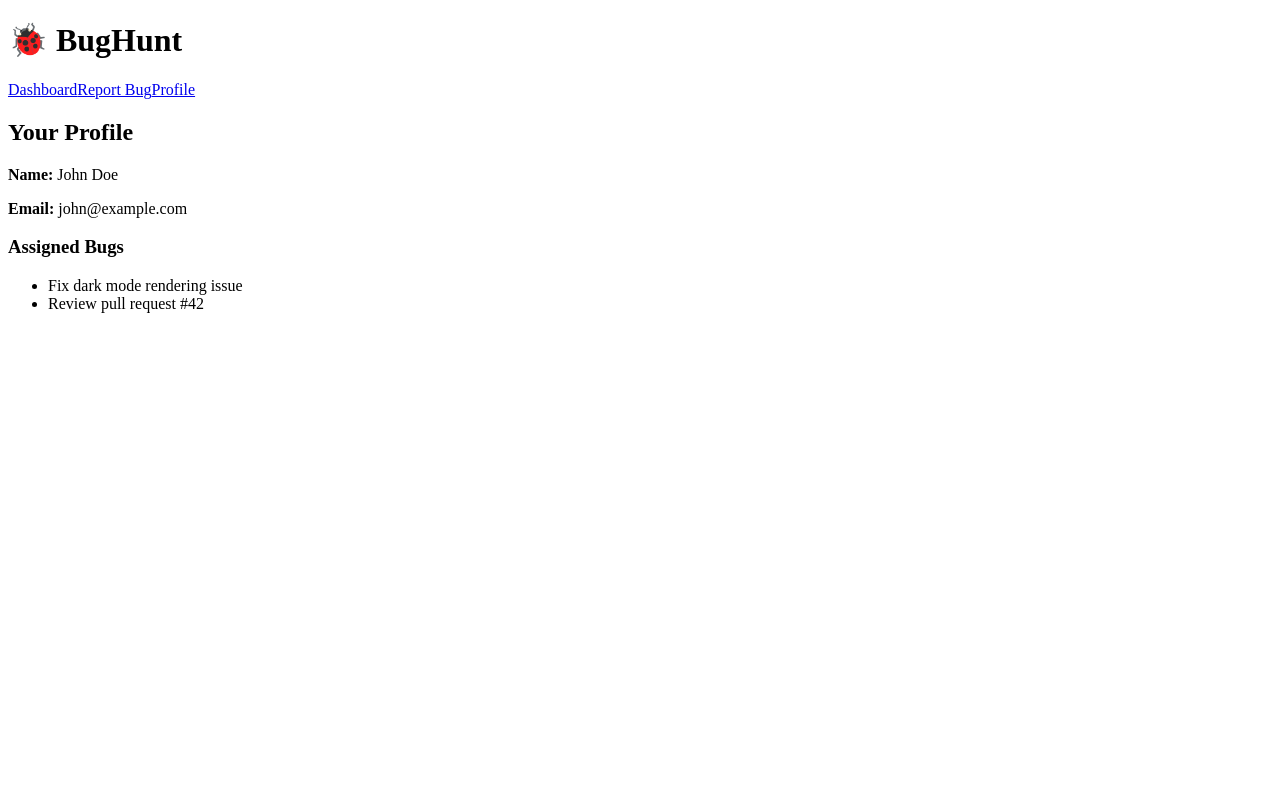
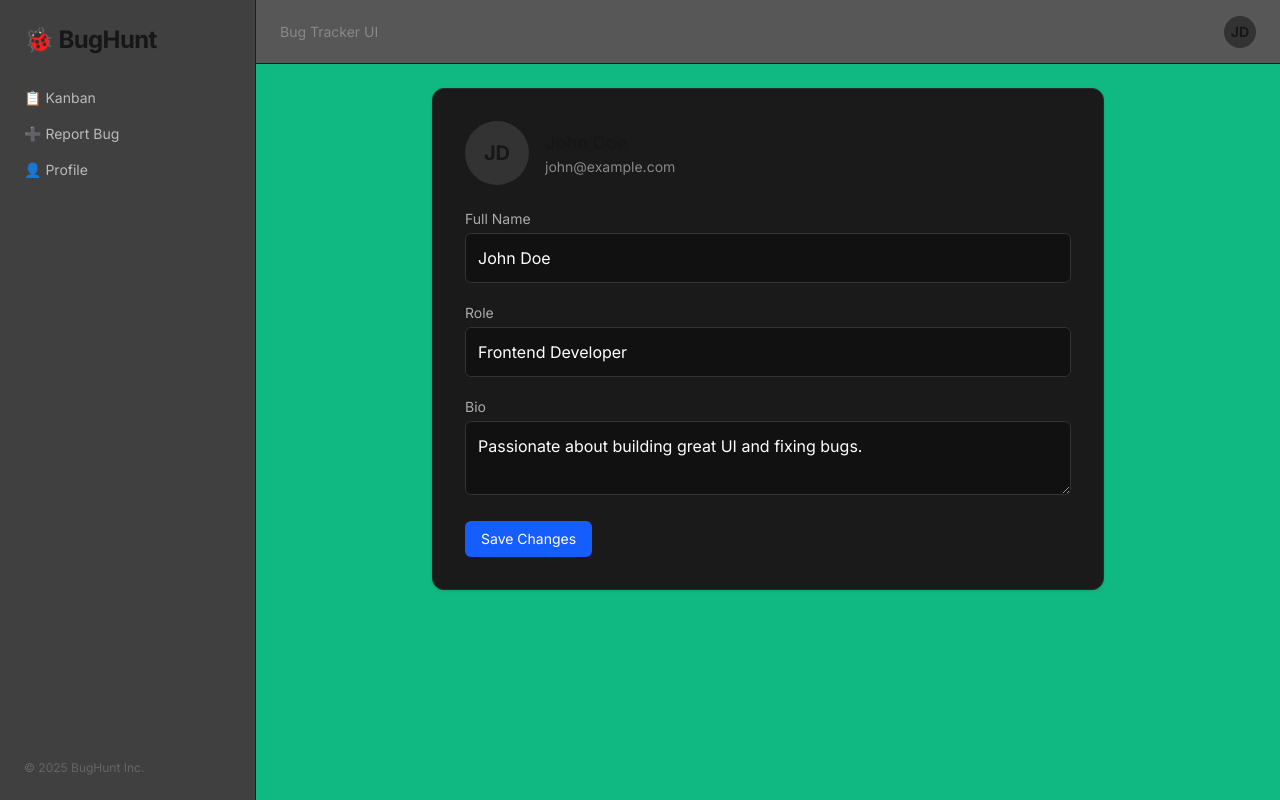
Before and after one commit to hupptechnologies/project-management-tool, a Next.js app: page /dashboard/profile in a window 1280 px wide. Built offline with nearby package versions, Linux system fonts and the light colour scheme.

Commit message:
Update basic sample ui - for kanban/profile/bug pages

```diff
--- a/src/app/dashboard/bugs/[id]/page.tsx
+++ b/src/app/dashboard/bugs/[id]/page.tsx
@@ -1,22 +1,46 @@
-export default function BugDetailPage() {
+export default function BugDetailPage({ params }: { params: { id: string } }) {
 	return (
-		<div className="max-w-2xl mx-auto space-y-4">
-			<h2 className="text-2xl font-bold">Bug Title</h2>
-			<p>
-				<strong>Status:</strong> In Progress
-			</p>
-			<p>
-				<strong>Severity:</strong> High
-			</p>
-			<p>
-				<strong>Assigned To:</strong> Alice
-			</p>
+		<div className="max-w-3xl mx-auto p-6 bg-[#1a1a1b] border border-[#2a2a2b] rounded-xl shadow-md space-y-6">
+			{/* Title */}
+			<h2 className="text-2xl font-bold text-white tracking-tight">
+				🐞 Bug: Login Crash #{params.id}
+			</h2>
+
+			{/* Meta Info */}
+			<div className="grid grid-cols-1 sm:grid-cols-3 gap-4 text-sm text-[#ccc]">
+				<div>
+					<span className="block text-[#888]">Status</span>
+					<span className="font-medium text-yellow-400">In Progress</span>
+				</div>
+				<div>
+					<span className="block text-[#888]">Severity</span>
+					<span className="font-medium text-red-500">High</span>
+				</div>
+				<div>
+					<span className="block text-[#888]">Assigned To</span>
+					<span className="font-medium text-white">Alice</span>
+				</div>
+			</div>
+
+			{/* Steps to Reproduce */}
 			<div>
-				<h3 className="text-lg font-semibold">Steps to Reproduce</h3>
-				<p>
-					1. Click the login button
-					<br />
-					2. Observe crash
+				<h3 className="text-lg font-semibold mb-2 text-white">
+					Steps to Reproduce
+				</h3>
+				<ol className="list-decimal list-inside space-y-1 text-sm text-[#ccc]">
+					<li>Click the login button</li>
+					<li>Observe crash on redirect</li>
+				</ol>
+			</div>
+
+			{/* (Optional) Description or Comments */}
+			<div>
+				<h3 className="text-lg font-semibold mb-2 text-white">
+					📝 Description
+				</h3>
+				<p className="text-sm text-[#ccc]">
+					This bug causes the app to crash upon attempting to log in due to a
+					missing `authToken`. It seems related to recent middleware changes.
 				</p>
 			</div>
 		</div>
--- a/src/app/dashboard/bugs/new/page.tsx
+++ b/src/app/dashboard/bugs/new/page.tsx
@@ -1,29 +1,26 @@
 export default function NewBugPage() {
 	return (
-		<div className="max-w-xl mx-auto">
-			<h2 className="text-2xl font-semibold mb-4">Report a New Bug</h2>
-			<form className="space-y-4">
+		<div className="max-w-2xl mx-auto bg-[#1a1a1b] p-8 rounded-xl border border-[#2a2a2b] shadow">
+			<h2 className="text-xl font-bold mb-6">🐞 Report a New Bug</h2>
+			<form className="space-y-5">
 				<input
 					type="text"
-					placeholder="Title"
-					className="w-full border p-2 rounded"
+					placeholder="Bug Title"
+					className="w-full bg-[#111] p-3 text-white border border-[#333] rounded-md"
 				/>
 				<textarea
 					placeholder="Steps to reproduce"
-					className="w-full border p-2 rounded h-32"
+					className="w-full h-32 bg-[#111] text-white p-3 border border-[#333] rounded-md"
 				/>
-				<select className="w-full border p-2 rounded">
+				<select className="w-full bg-[#111] text-white p-3 border border-[#333] rounded-md">
 					<option>Severity</option>
 					<option>Low</option>
 					<option>Medium</option>
 					<option>High</option>
 				</select>
-				<input type="file" />
-				<button
-					type="submit"
-					className="bg-blue-600 text-white px-4 py-2 rounded"
-				>
-					Submit
+				<input type="file" className="text-sm text-[#999]" />
+				<button className="bg-blue-600 hover:bg-blue-500 text-white px-4 py-2 rounded-md text-sm">
+					Submit Bug
 				</button>
 			</form>
 		</div>
--- a/src/app/dashboard/profile/page.tsx
+++ b/src/app/dashboard/profile/page.tsx
@@ -1,20 +1,50 @@
 export default function ProfilePage() {
 	return (
-		<div className="max-w-xl mx-auto">
-			<h2 className="text-2xl font-semibold mb-4">Your Profile</h2>
-			<p>
-				<strong>Name:</strong> John Doe
-			</p>
-			<p>
-				<strong>Email:</strong> john@example.com
-			</p>
-			<div className="mt-6">
-				<h3 className="font-semibold">Assigned Bugs</h3>
-				<ul className="list-disc list-inside">
-					<li>Fix dark mode rendering issue</li>
-					<li>Review pull request #42</li>
-				</ul>
+		<div className="max-w-2xl mx-auto bg-[#1a1a1b] p-8 rounded-xl border border-[#2a2a2b] shadow space-y-6">
+			{/* Avatar + Basic Info */}
+			<div className="flex items-center gap-4">
+				<div className="w-16 h-16 rounded-full bg-[#333] flex items-center justify-center text-xl font-bold">
+					JD
+				</div>
+				<div>
+					<p className="text-lg font-medium">John Doe</p>
+					<p className="text-sm text-[#888]">john@example.com</p>
+				</div>
 			</div>
+
+			{/* Editable Fields */}
+			<form className="space-y-5">
+				<div>
+					<label className="block text-sm text-[#aaa] mb-1">Full Name</label>
+					<input
+						type="text"
+						defaultValue="John Doe"
+						className="w-full bg-[#111] text-white p-3 border border-[#333] rounded-md"
+					/>
+				</div>
+				<div>
+					<label className="block text-sm text-[#aaa] mb-1">Role</label>
+					<input
+						type="text"
+						defaultValue="Frontend Developer"
+						className="w-full bg-[#111] text-white p-3 border border-[#333] rounded-md"
+					/>
+				</div>
+				<div>
+					<label className="block text-sm text-[#aaa] mb-1">Bio</label>
+					<textarea
+						defaultValue="Passionate about building great UI and fixing bugs."
+						className="w-full bg-[#111] text-white p-3 border border-[#333] rounded-md"
+					/>
+				</div>
+
+				<button
+					type="submit"
+					className="bg-blue-600 hover:bg-blue-500 transition text-white px-4 py-2 rounded-md text-sm"
+				>
+					Save Changes
+				</button>
+			</form>
 		</div>
 	);
 }
--- a/src/app/layout.tsx
+++ b/src/app/layout.tsx
@@ -1,3 +1,8 @@
+import './globals.css';
+import { Inter } from 'next/font/google';
+
+const inter = Inter({ subsets: ['latin'] });
+
 export default function RootLayout({
 	children,
 }: {
@@ -5,16 +10,60 @@ export default function RootLayout({
 }) {
 	return (
 		<html lang="en">
-			<body className="bg-gray-50 text-gray-900">
-				<header className="bg-white shadow p-4 flex justify-between">
-					<h1 className="text-xl font-bold">🐞 BugHunt</h1>
-					<nav className="space-x-4">
-						<a href="/dashboard/kanban">Dashboard</a>
-						<a href="/dashboard/bugs/new">Report Bug</a>
-						<a href="/dashboard/profile">Profile</a>
-					</nav>
-				</header>
-				<main className="p-6">{children}</main>
+			<body className={`${inter.className} bg-[#F9FAFB] text-white`}>
+				<div className="flex h-screen overflow-hidden">
+					{/* Sidebar */}
+					<aside className="w-64 bg-[#111112]/80 backdrop-blur-md border-r border-[#1e1e1f] p-6 hidden md:flex flex-col justify-between">
+						<div>
+							<h1 className="text-2xl font-bold mb-8 tracking-tight">
+								🐞 BugHunt
+							</h1>
+							<nav className="space-y-4 text-sm">
+								<a
+									href="/dashboard/kanban"
+									className="flex items-center gap-2 text-[#bbb] hover:text-white transition"
+								>
+									📋 Kanban
+								</a>
+								<a
+									href="/dashboard/bugs/new"
+									className="flex items-center gap-2 text-[#bbb] hover:text-white transition"
+								>
+									➕ Report Bug
+								</a>
+								<a
+									href="/dashboard/profile"
+									className="flex items-center gap-2 text-[#bbb] hover:text-white transition"
+								>
+									👤 Profile
+								</a>
+							</nav>
+						</div>
+
+						<footer className="text-xs text-[#666] mt-10">
+							© {new Date().getFullYear()} BugHunt Inc.
+						</footer>
+					</aside>
+
+					{/* Main Content */}
+					<div className="flex-1 flex flex-col overflow-y-auto">
+						{/* Top Header */}
+						<header className="h-16 px-6 flex items-center justify-between border-b border-[#1e1e1f] bg-[#111112]/70 backdrop-blur-sm">
+							<div className="text-sm text-[#888]">Bug Tracker UI</div>
+							<div className="flex items-center gap-4">
+								{/* Placeholder user profile avatar */}
+								<div className="w-8 h-8 rounded-full bg-[#333] flex items-center justify-center text-sm font-bold">
+									JD
+								</div>
+							</div>
+						</header>
+
+						{/* Page Content */}
+						<main className="p-6 bg-[#10B981] flex-1 overflow-y-auto">
+							{children}
+						</main>
+					</div>
+				</div>
 			</body>
 		</html>
 	);
--- a/src/components/Board.tsx
+++ b/src/components/Board.tsx
@@ -9,12 +9,15 @@ const initialData: ColumnType[] = [
 	{
 		id: 'todo',
 		title: 'To Do',
-		tasks: [{ id: '1', title: 'Set up project' }],
+		tasks: [
+			{ id: '1', title: 'Set up project' },
+			{ id: '2', title: 'Modal ui issue' },
+		],
 	},
 	{
 		id: 'inprogress',
 		title: 'In Progress',
-		tasks: [{ id: '2', title: 'Design Kanban UI' }],
+		tasks: [{ id: '3', title: 'Design Kanban UI' }],
 	},
 	{
 		id: 'done',
@@ -26,9 +29,8 @@ const initialData: ColumnType[] = [
 export default function Board() {
 	const [columns, setColumns] = useState<ColumnType[]>(initialData);
 
-	const findColumnByTaskId = (taskId: string) => {
-		return columns.find((col) => col.tasks.find((t) => t.id === taskId));
-	};
+	const findColumnByTaskId = (taskId: string) =>
+		columns.find((col) => col.tasks.find((t) => t.id === taskId));
 
 	const handleDragEnd = (event: any) => {
 		const { active, over } = event;
@@ -47,13 +49,11 @@ export default function Board() {
 			return;
 		}
 
-		// Remove from old column
 		const updatedFromCol = {
 			...fromCol,
 			tasks: fromCol.tasks.filter((t) => t.id !== active.id),
 		};
 
-		// Add to new column
 		const updatedToCol = {
 			...toCol,
 			tasks: [...toCol.tasks, task],
@@ -74,7 +74,7 @@ export default function Board() {
 
 	return (
 		<DndContext collisionDetection={closestCenter} onDragEnd={handleDragEnd}>
-			<div className="grid grid-cols-3 gap-4 p-4">
+			<div className="grid grid-cols-1 sm:grid-cols-2 md:grid-cols-3 gap-6 p-6">
 				{columns.map((column) => (
 					<Column key={column.id} column={column} />
 				))}
--- a/src/components/Column.tsx
+++ b/src/components/Column.tsx
@@ -1,21 +1,25 @@
+'use client';
+
+import { useDroppable } from '@dnd-kit/core';
 import { Column as ColumnType } from '@/lib/types';
 import TaskCard from './TaskCard';
-import { useDroppable } from '@dnd-kit/core';
 
-type Props = {
-	column: ColumnType;
-};
-
-export default function Column({ column }: Props) {
+export default function Column({ column }: { column: ColumnType }) {
 	const { setNodeRef } = useDroppable({ id: column.id });
 
 	return (
 		<div
 			ref={setNodeRef}
-			className="bg-gray-100 rounded-xl p-4 shadow-sm min-h-[200px]"
+			className="bg-[#1a1a1d] border border-[#2a2a2b] rounded-xl p-4 flex flex-col gap-4 shadow-md"
 		>
-			<h2 className="font-semibold text-lg mb-4">{column.title}</h2>
-			<div className="space-y-2">
+			{/* Column Header */}
+			<div className="flex justify-between items-center mb-2">
+				<h3 className="text-lg font-semibold">{column.title}</h3>
+				<span className="text-xs text-[#888]">{column.tasks.length}</span>
+			</div>
+
+			{/* Tasks */}
+			<div className="flex flex-col gap-3">
 				{column.tasks.map((task) => (
 					<TaskCard key={task.id} task={task} />
 				))}
--- a/src/components/TaskCard.tsx
+++ b/src/components/TaskCard.tsx
@@ -1,30 +1,33 @@
+'use client';
+
 import { useDraggable } from '@dnd-kit/core';
 import { Task } from '@/lib/types';
+import { useRouter } from 'next/navigation';
 
-type Props = {
-	task: Task;
-};
-
-export default function TaskCard({ task }: Props) {
+export default function TaskCard({ task }: { task: Task }) {
 	const { attributes, listeners, setNodeRef, transform } = useDraggable({
 		id: task.id,
 	});
 
+	const router = useRouter();
 	const style = {
-		transform: transform
-			? `translate3d(${transform.x}px, ${transform.y}px, 0)`
-			: undefined,
+		transform: transform ? `translate(${transform.x}px, ${transform.y}px)` : undefined,
+	};
+
+	const handleClick = () => {
+		router.push(`/dashboard/bugs/${task.id}`);
 	};
 
 	return (
 		<div
 			ref={setNodeRef}
+			style={style}
 			{...listeners}
 			{...attributes}
-			style={style}
-			className="bg-white p-3 rounded shadow cursor-grab"
+			onClick={handleClick}
+			className="bg-[#1a1a1d] p-3 rounded-md border border-[#333] hover:border-[#555] hover:bg-[#2c2c2d] transition shadow-sm cursor-pointer active:scale-[0.98]"
 		>
-			<h3 className="font-medium">{task.title}</h3>
+			<p className="text-sm">{task.title}</p>
 		</div>
 	);
 }
```
Also changed, not shown: 1 other file (tests, documents, lock files or other folders).
